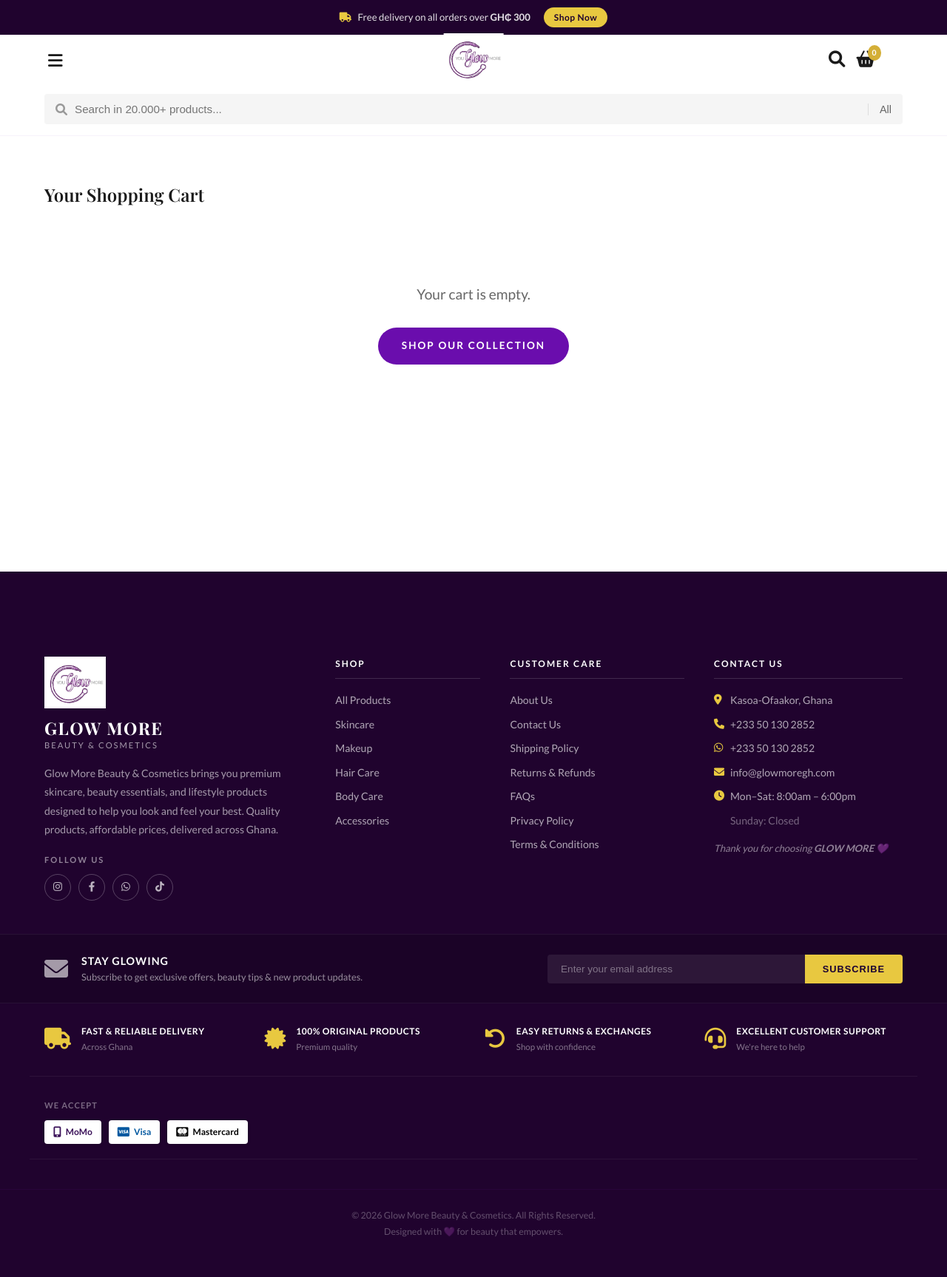
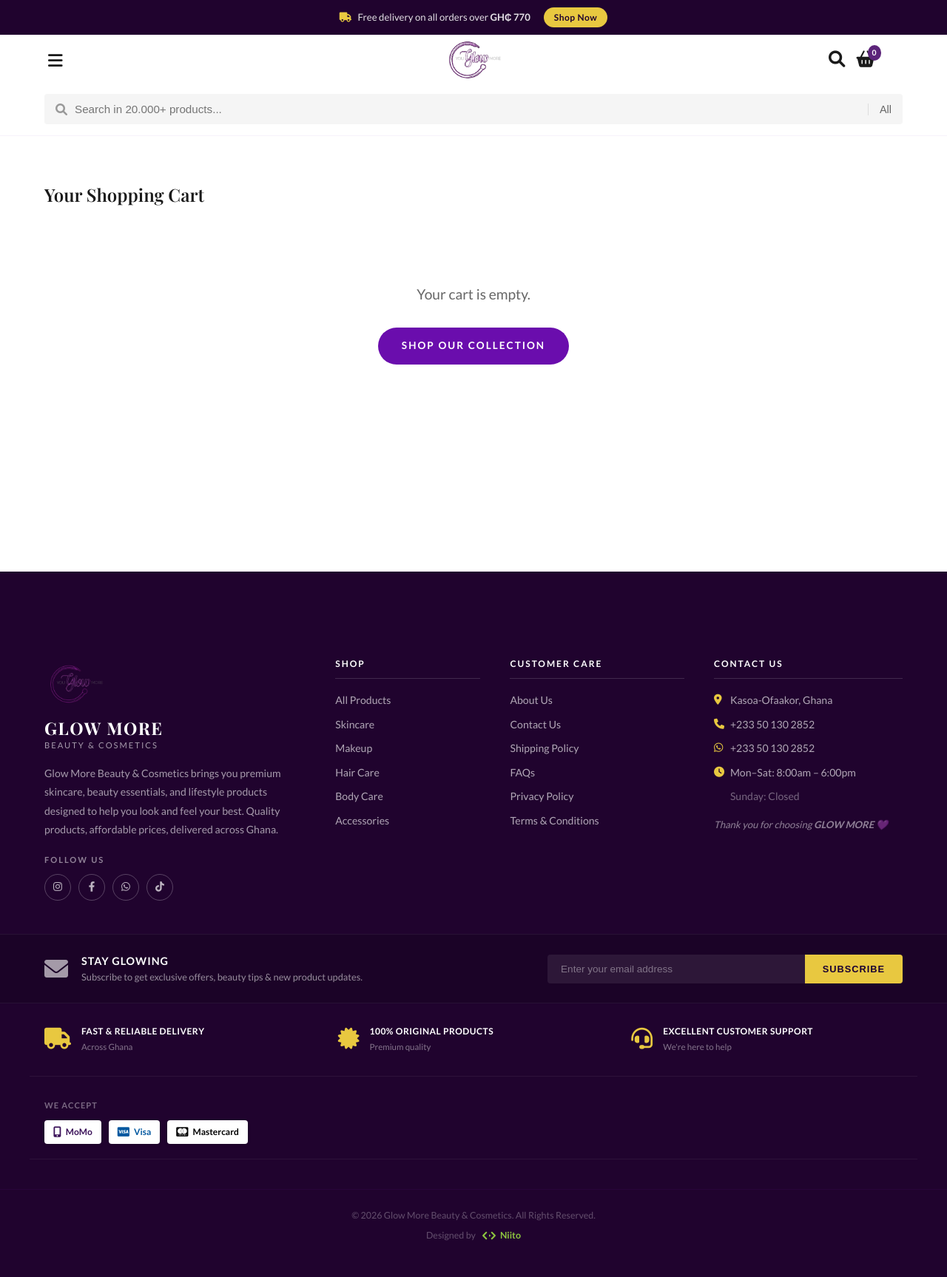
Before and after one commit to Niito99/glowmore, a Django app: page /cart/ in a window 1280 px wide. Shown: the whole page at 74% size. Before the commit the page ends 1673 px from the top, so only its background shows below. Run offline with Django 5.2, Linux system fonts and the light colour scheme.

Commit message:
Refine footer links, apply Niito SVG branding, categories visual edit, and card horizontal scrolling

```diff
--- a/static/store/css/style.css
+++ b/static/store/css/style.css
@@ -271,7 +271,7 @@ ul {
     position: absolute;
     top: -8px;
     right: -8px;
-    background-color: var(--accent-gold);
+    background-color: #5c247a;
     color: var(--white);
     font-size: 0.65rem;
     padding: 2px 6px;
--- a/store/views.py
+++ b/store/views.py
@@ -9,6 +9,7 @@ from django.views.decorators.csrf import csrf_exempt
 from django.contrib.auth.decorators import login_required, user_passes_test
 from django.contrib.auth import login, authenticate, logout
 from django.contrib.auth.forms import AuthenticationForm
+from django.db.models import Q
 from .forms import ProductForm
 
 def product_list(request):
@@ -16,11 +17,19 @@ def product_list(request):
     min_price = request.GET.get('min_price')
     max_price = request.GET.get('max_price')
     sort = request.GET.get('sort')
+    search = request.GET.get('search')
 
     products = Product.objects.all()
 
     if category:
         products = products.filter(category=category)
+
+    if search:
+        products = products.filter(
+            Q(name__icontains=search) |
+            Q(description__icontains=search) |
+            Q(category__icontains=search)
+        )
 
     if min_price:
         products = products.filter(price__gte=min_price)
@@ -40,6 +49,7 @@ def product_list(request):
         'categories': categories,
         'current_category': category,
     })
+
 
 def product_detail(request, product_id):
     product = get_object_or_404(Product, id=product_id)
--- a/templates/store/base.html
+++ b/templates/store/base.html
@@ -26,7 +26,7 @@
 
 <!-- Announcement Bar -->
 <div class="announcement-bar">
-    <span><i class="fas fa-truck"></i> Free delivery on all orders over <strong>GH₵ 300</strong></span>
+    <span><i class="fas fa-truck"></i> Free delivery on all orders over <strong>GH₵ 770</strong></span>
     <a href="{% url 'product_list' %}" class="announcement-cta">Shop Now</a>
 </div>
 
@@ -177,7 +177,6 @@
                     <li><a href="{% url 'about' %}">About Us</a></li>
                     <li><a href="{% url 'contact' %}">Contact Us</a></li>
                     <li><a href="#">Shipping Policy</a></li>
-                    <li><a href="#">Returns &amp; Refunds</a></li>
                     <li><a href="#">FAQs</a></li>
                     <li><a href="#">Privacy Policy</a></li>
                     <li><a href="#">Terms &amp; Conditions</a></li>
@@ -191,7 +190,6 @@
                     <li><i class="fas fa-map-marker-alt"></i> Kasoa-Ofaakor, Ghana</li>
                     <li><a href="tel:+233501302852"><i class="fas fa-phone"></i> +233 50 130 2852</a></li>
                     <li><a href="https://wa.me/233501302852"><i class="fab fa-whatsapp"></i> +233 50 130 2852</a></li>
-                    <li><a href="mailto:info@glowmoregh.com"><i class="fas fa-envelope"></i> info@glowmoregh.com</a></li>
                     <li><i class="fas fa-clock"></i> Mon–Sat: 8:00am – 6:00pm</li>
                     <li style="padding-left:22px; opacity:0.6;">Sunday: Closed</li>
                 </ul>
@@ -233,13 +231,6 @@
                 </div>
             </div>
             <div class="footer-trust-item">
-                <i class="fas fa-undo-alt"></i>
-                <div>
-                    <strong>EASY RETURNS &amp; EXCHANGES</strong>
-                    <span>Shop with confidence</span>
-                </div>
-            </div>
-            <div class="footer-trust-item">
                 <i class="fas fa-headset"></i>
                 <div>
                     <strong>EXCELLENT CUSTOMER SUPPORT</strong>
@@ -262,7 +253,17 @@
 
         <div class="footer-bottom">
             <p>&copy; 2026 Glow More Beauty &amp; Cosmetics. All Rights Reserved.</p>
-            <p>Designed with 💜 for beauty that empowers.</p>
+            <p style="display: flex; align-items: center; justify-content: center; gap: 8px; margin-top: 5px;">
+                Designed by
+                <a href="https://niito.io" target="_blank" style="display: inline-flex; align-items: center; gap: 5px; color: #8DC63F; font-weight: 700;">
+                    <svg width="20" height="14" viewBox="0 0 24 16" fill="none" xmlns="http://www.w3.org/2000/svg" style="vertical-align: middle;">
+                        <path d="M7.5 13L2.5 8L7.5 3" stroke="#8DC63F" stroke-width="2.5" stroke-linecap="round" stroke-linejoin="round"/>
+                        <path d="M12 6L15 8L12 10V6Z" fill="#8DC63F"/>
+                        <path d="M16.5 3L21.5 8L16.5 13" stroke="#8DC63F" stroke-width="2.5" stroke-linecap="round" stroke-linejoin="round"/>
+                    </svg>
+                    Niito
+                </a>
+            </p>
         </div>
     </footer>
 
```
Also changed, not shown: other parts of static/store/css/style.css (+23 -10 lines), templates/store/index.html (+34 -2 lines), static/store/images/beauty.jpeg (added), static/store/images/body.jpeg (added), static/store/images/general.jpeg (added), static/store/images/lip.jpeg (added), static/store/images/logo.png, static/store/images/oral.jpeg (added), static/store/images/skin.jpeg (added).
